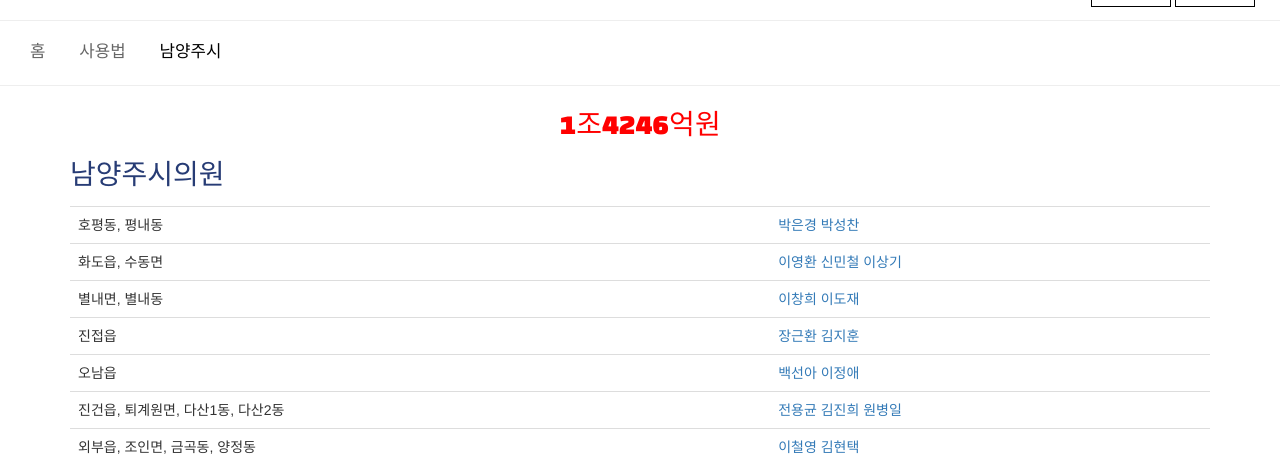
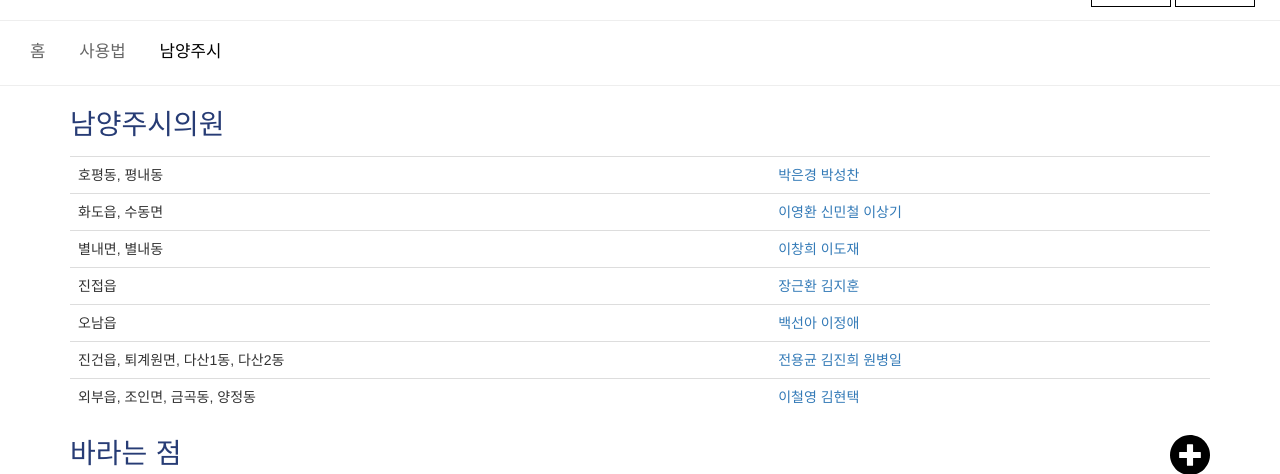
Before and after one commit to whateveruwant/arajung, a PHP site: page /candidate/candidate1.php in a window 1280 px wide. Shown: the part 53-527 px from the top of the page. Run offline with PHP 8.4, Linux system fonts and the light colour scheme; data that the repository does not hold is empty; a stand-in replaces the project's code that opens the database connection; some libraries are stand-ins or nearby versions.

Commit message:
폰트 및 qna 수정

```diff
--- a/candidate/candidate1.php
+++ b/candidate/candidate1.php
@@ -43,14 +43,6 @@
             font-size:1.5em;
             color: #000000;
       }
-      /* 예산 텍스트 */
-      #impact_text{
-        font-size: 20px;
-        color: red;
-        font-family: 'Black Han Sans', sans-serif;
-        font-size:2em;
-        /* margin-top:10px; */
-      }
     </style>
 	</head>
   <body>
@@ -82,7 +74,6 @@
 
         <!-- 컨테이너 시작-->
        <div class="container">
-          <p id="impact_text" align="center">1조4246억원</p>
           <p id="suggest_text">남양주시의원</p>
           <table class="table">
             <tbody>
--- a/candidate/qna.php
+++ b/candidate/qna.php
@@ -276,7 +276,7 @@
                        if(data=="success")
                        {
                          $("#login_Modal").hide();
-                        location.href="candidate2.php";
+                        location.href="qna.php";
                        }
                        else {  //data 값 fail를 반환
                          //로그인 실패
@@ -302,7 +302,7 @@
              type: 'POST',
              dataType: 'html',
              success: function(data){
-                location.href="candidate2.php";
+                location.href="qna.php";
              }
            });
         }
@@ -410,7 +410,7 @@
                      if(data=="success")
                      {
                        $("#register_Modal").hide();
-                      location.href="candidate2.php";
+                      location.href="qna.php";
                      }
                      else if(data=="duplicate"){  //data 값 fail를 반환
                        //로그인 실패
```
Also changed, not shown: suggest_item_detail.php (+4 -4 lines).
